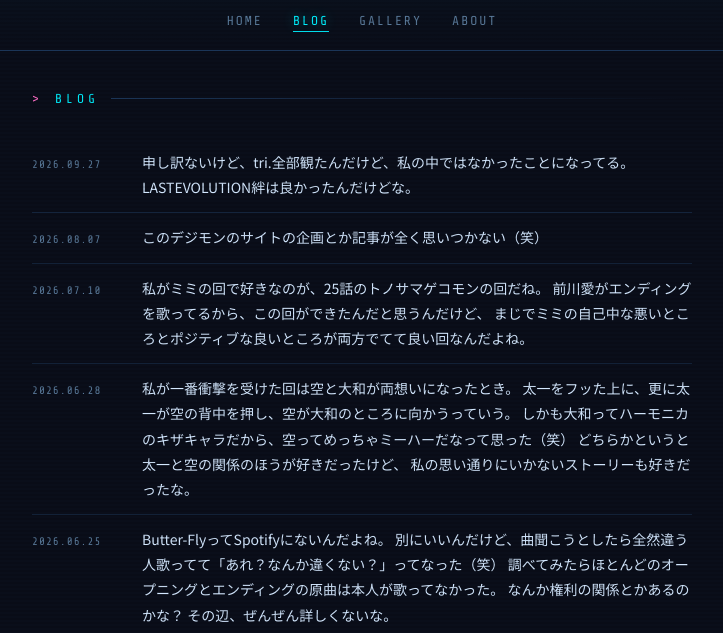
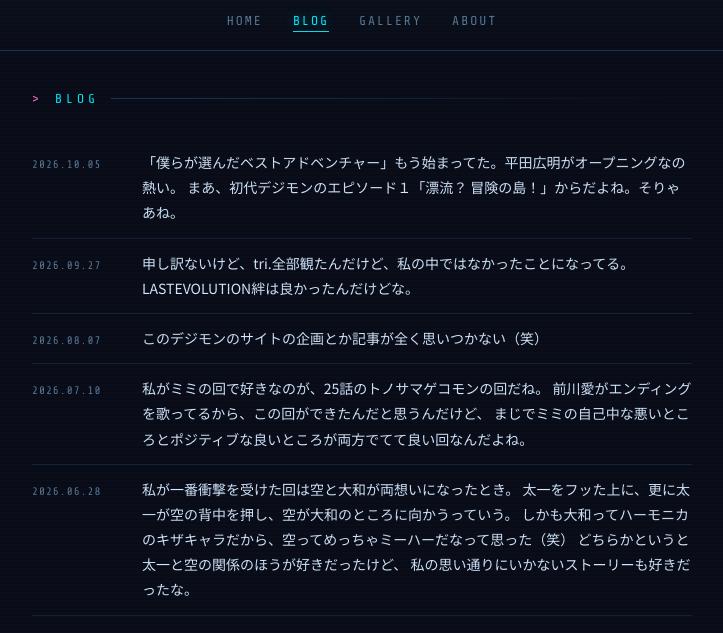
Before and after one commit to Azaleacreativeroom888/fan-digimon, a plain HTML site: page blog.html in a window 1280 px wide. Shown: the part 110-743 px from the top of the page, without its empty margins (278-1001 px from the left). Drawn offline with nearby package versions, Linux system fonts and the light colour scheme.

Commit message:
Update blog.html

```diff
--- a/blog.html
+++ b/blog.html
@@ -99,6 +99,12 @@
 
   <div class="container">
     <div class="page-title">BLOG</div>
+
+    <div class="entry">
+      <span class="date">2026.10.05</span>
+      <span class="text">「僕らが選んだベストアドベンチャー」もう始まってた。平田広明がオープニングなの熱い。
+      まあ、初代デジモンのエピソード１「漂流？ 冒険の島！」からだよね。そりゃあね。</span>
+    </div>
 
     <div class="entry">
       <span class="date">2026.09.27</span>
```
